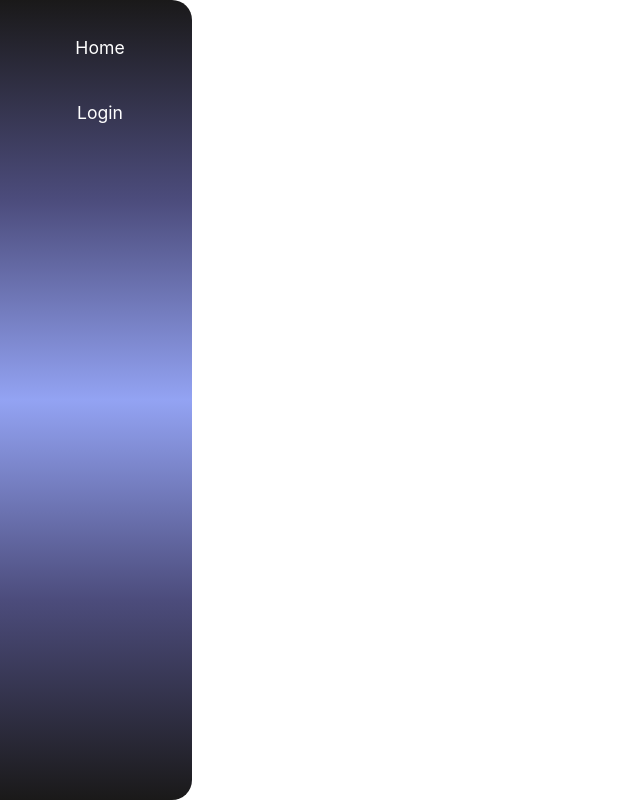
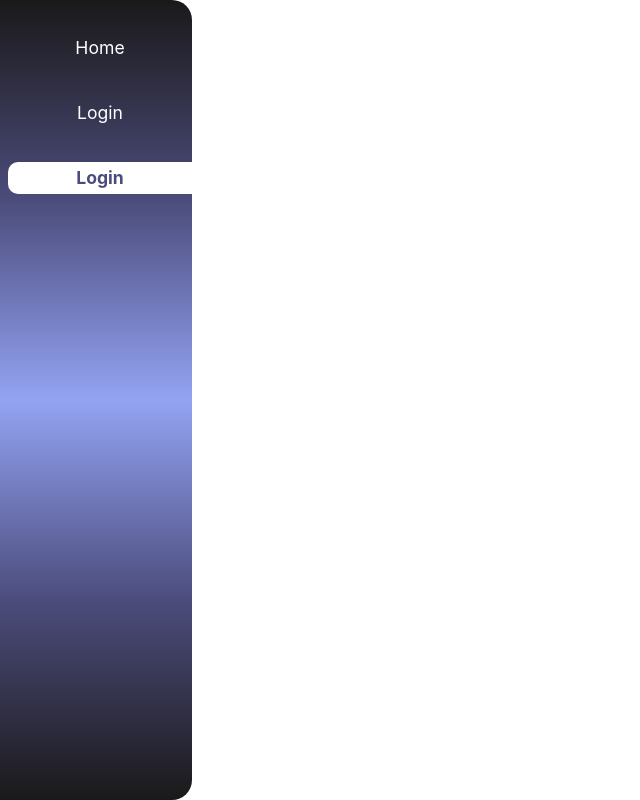
Before and after one commit to MichaelCut24/Wicked-Lieutenants-Work-Space, a JavaScript app in the folder accessibleu/: page /accounts in a window 1280 px wide. Before the commit this address had no page. Shown: the whole page, without its empty margins (0-640 px from the left). Built offline with nearby package versions, Linux system fonts and the light colour scheme; the HTML template or start-up script is replaced by a standard one.

Commit message:
added accounts

```diff
--- a/accessibleu/src/App.js
+++ b/accessibleu/src/App.js
@@ -3,6 +3,7 @@ import { BrowserRouter as Router, Routes, Route, NavLink} from 'react-router-dom
 // IMPORT YOUR .JS PAGE HERE
 import Login from './pages/Login';
 import Home from "./pages/Home"
+import Accounts from "./pages/Accounts"
 
 import './App.css';
 
@@ -13,12 +14,14 @@ function App() {
           <nav> {/* Navigation Bar component */}
             <NavLink to="/">Home</NavLink>
             <NavLink to="login">Login</NavLink>
+            <NavLink to="accounts">Login</NavLink>
           </nav>
 
         <main>
             <Routes> {/* Insert your page component here !!!*/}
               <Route exact path="/" element={<Home />}/>
               <Route path="login" element={<Login/>}/>
+              <Route path="accounts" element={<Accounts/>}/>
             </Routes>
         </main>
       </Router>
--- /dev/null
+++ b/accessibleu/src/pages/Accounts.js
@@ -0,0 +1,17 @@
+// LOGIN PAGE
+
+// NOTE: Everything in the className part is tailwind CSS, yall can delete everything in it once
+// Lgin.css is created. Go to https://v2.tailwindcss.com/docs/ to lookup the syntax and
+// convert tailwind into Login.css if Danny has not done it( he will eventually). Or yall can just delete everything
+// and start over.
+
+import './Accounts.css'
+
+function Accounts() {
+    return (
+        <>
+        </>
+    );
+}
+
+export default Accounts;
```
Also changed, not shown: accessibleu/src/pages/Accounts.css (added), 1 other file (tests, documents, lock files or other folders).
